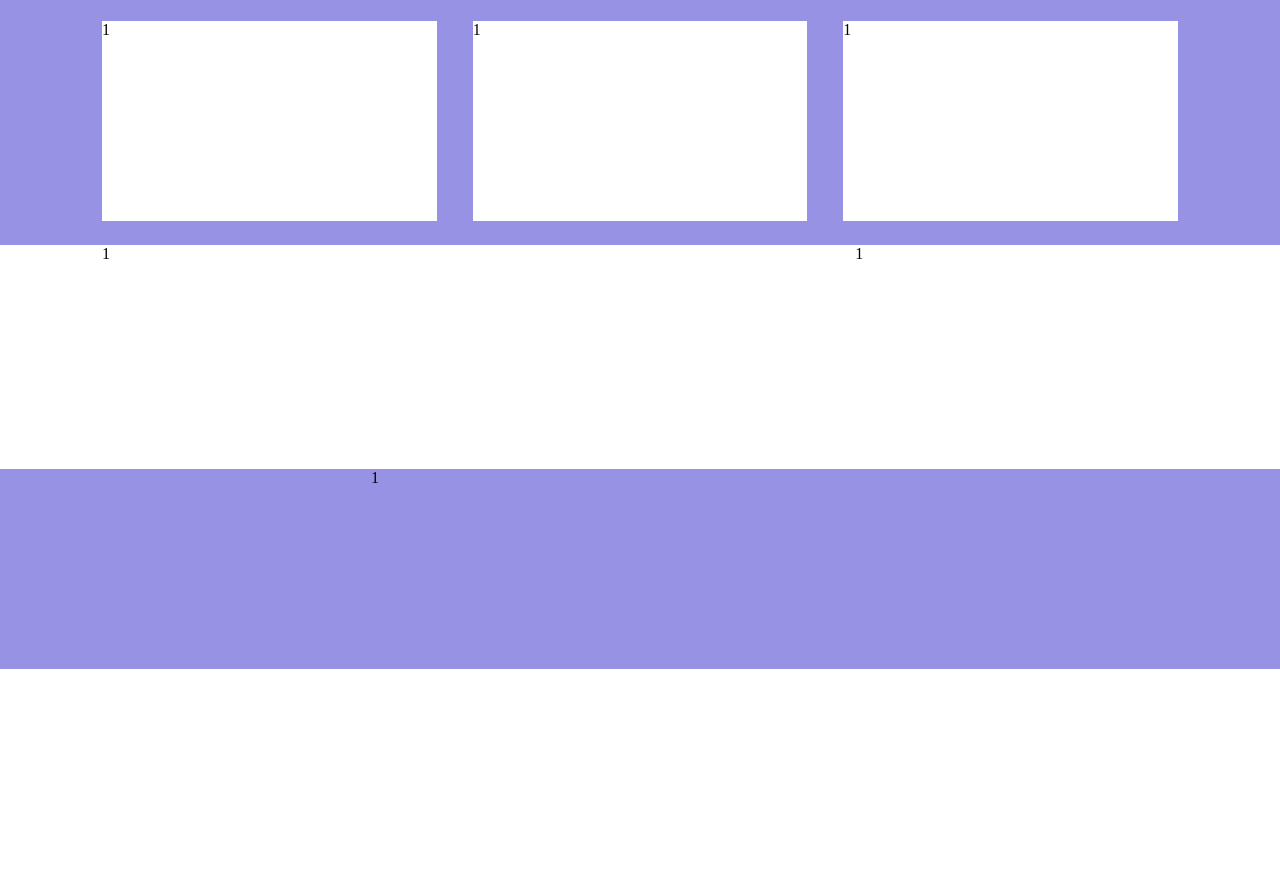
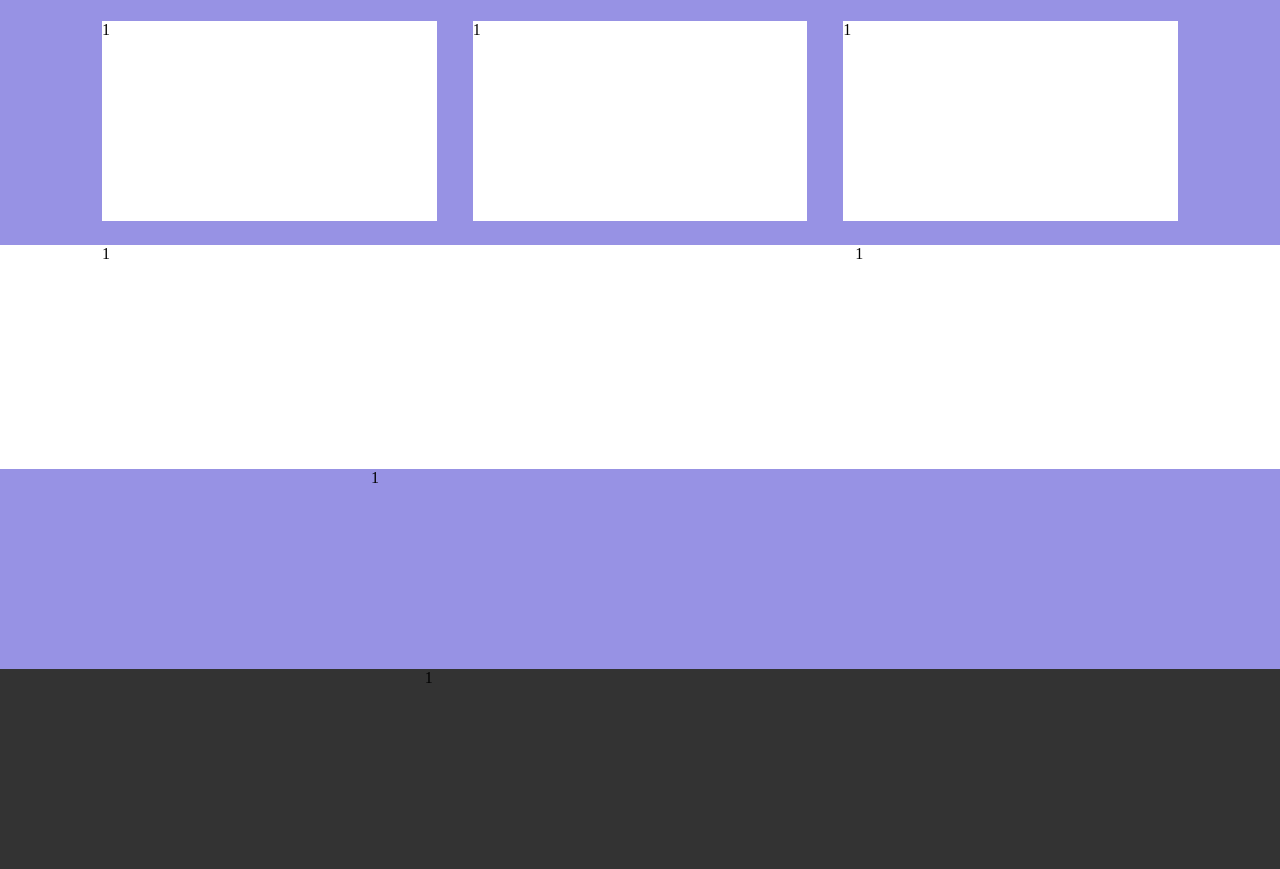
Before and after one commit to Mikel3010/htmlcss-responsive-layout, a plain HTML site: page index.html in a window 1280 px wide. Shown: the part 1789-2658 px from the top of the page. Before the commit the page ends 2458 px from the top, so only its background shows below. Drawn offline with Linux system fonts and the light colour scheme.

Commit message:
struttura footer

```diff
--- a/css/style.css
+++ b/css/style.css
@@ -94,11 +94,14 @@ footer{
         width: 40%;
     }
     .prefooter{
-        width: 90%;
+        width: 80%;
+        margin: 0 auto;
+    }
+    .container-footer{
+        width: 70%;
         margin: 0 auto;
     }
 }
-
 @media screen and (min-width: 992px) {
     header .main-nav{
         display: block;
@@ -126,4 +129,8 @@ footer{
         width: 50%;
         margin: 0 auto;
     }
+    .container-footer{
+        width: 40%;
+        margin: 0 auto;
+    }
 }
--- a/index.html
+++ b/index.html
@@ -126,7 +126,13 @@
     </main>
     <!-- fine main  -->
     <!-- inizio footer  -->
-    <footer></footer>
+    <footer>
+        <div class="container">
+            <div class="container-footer">
+                <div class="col-debug">1</div>
+            </div>
+        </div>
+    </footer>
     <!-- fine footer  -->
 </body>
 </html>
```
